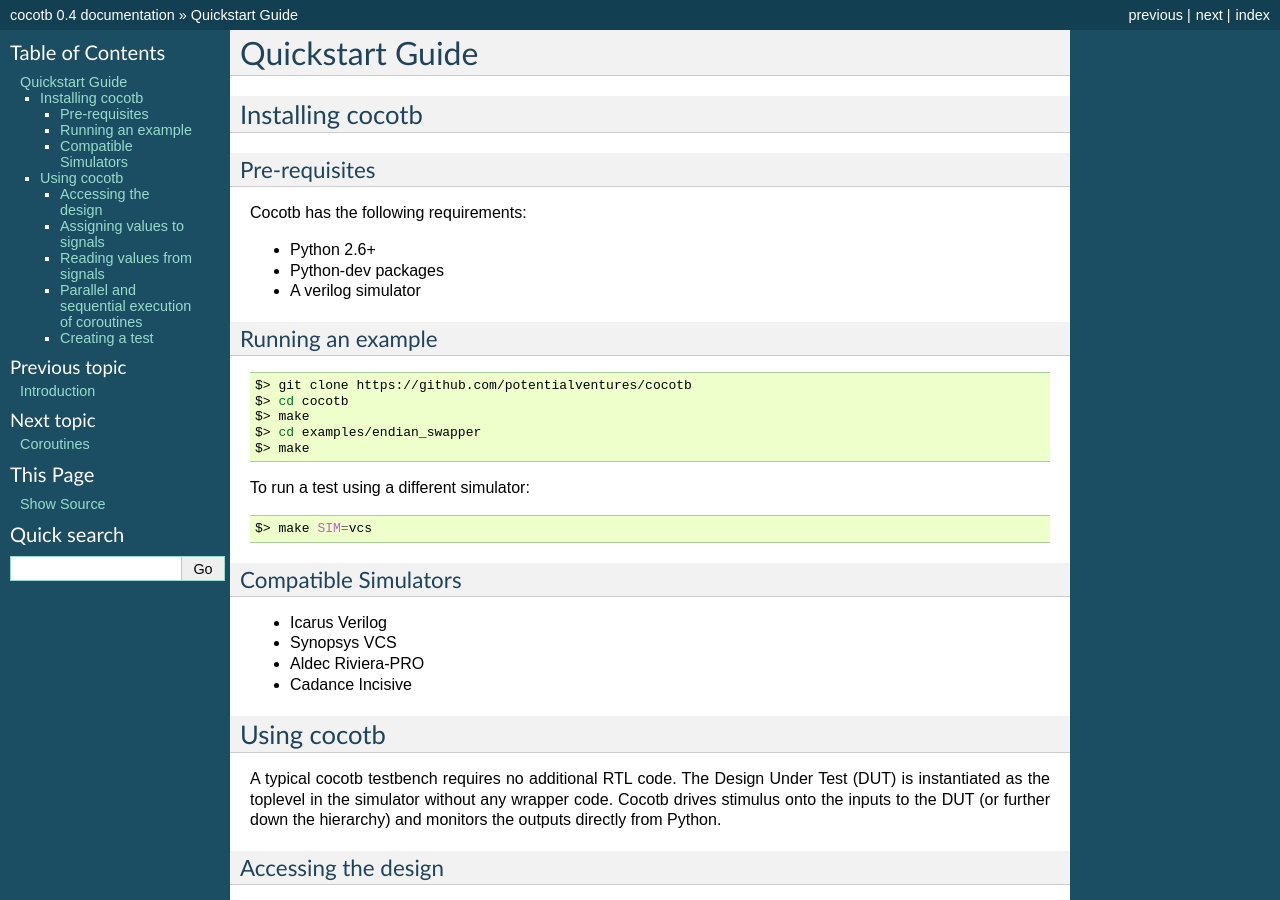
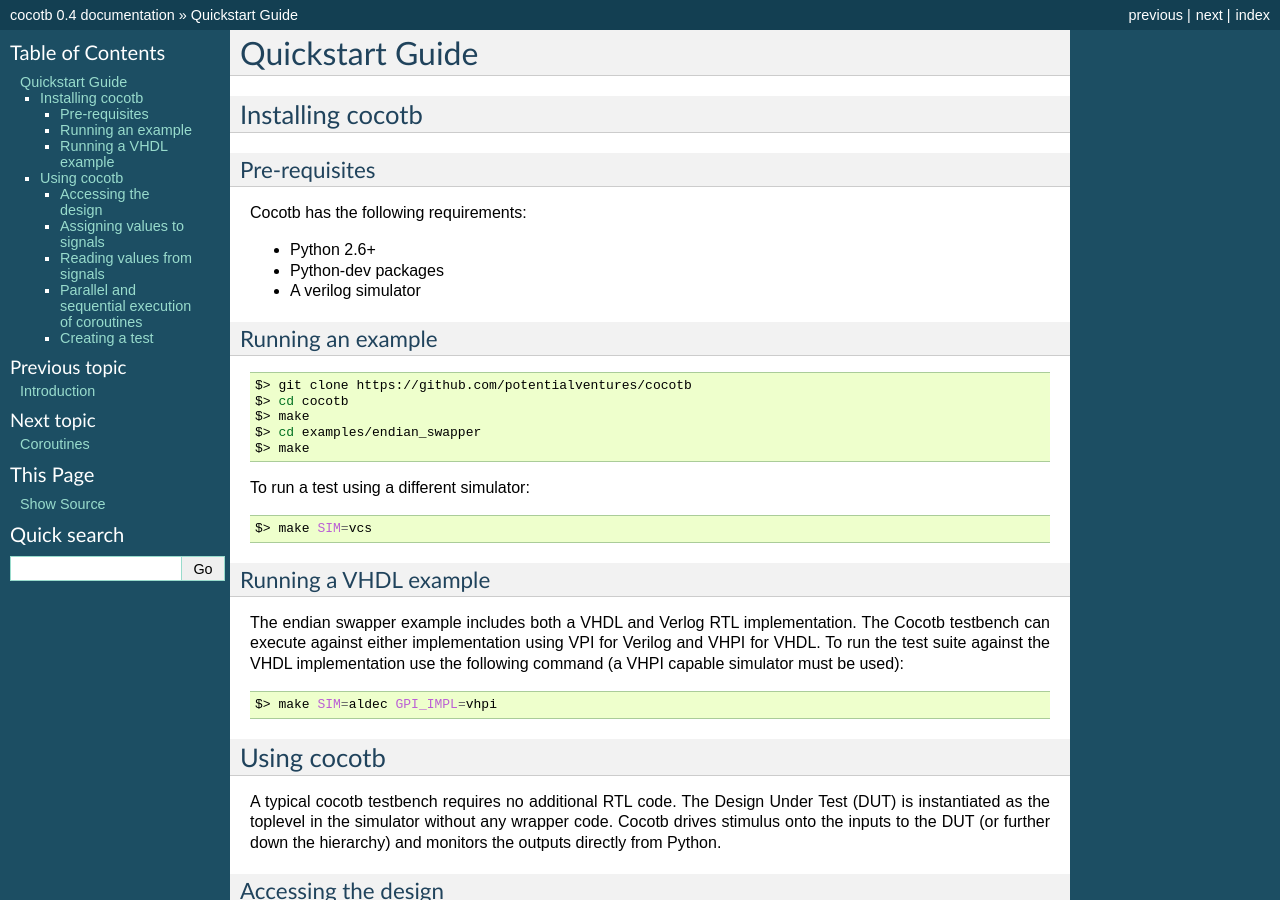
Before and after one commit to bushbecky/cocotb-bus, a Sphinx documentation site: the page built from documentation/source/quickstart.rst, in a window 1280 px wide and 900 px high. Built offline with Sphinx 7.4.7, drawn with Linux system fonts in a browser that asks for light colours; formulas are drawn with MathJax 3.

Commit message:
Added note about running a VHDL example

```diff
--- a/documentation/source/quickstart.rst
+++ b/documentation/source/quickstart.rst
@@ -34,13 +34,14 @@
     $> make SIM=vcs
 
 
-Compatible Simulators
----------------------
+Running a VHDL example
+----------------------
 
-* Icarus Verilog
-* Synopsys VCS
-* Aldec Riviera-PRO
-* Cadance Incisive
+The endian swapper example includes both a VHDL and Verlog RTL implementation.  The Cocotb testbench can execute against either implementation using VPI for Verilog and VHPI for VHDL.  To run the test suite against the VHDL implementation use the following command (a VHPI capable simulator must be used):
+
+.. code-block:: bash
+
+    $> make SIM=aldec GPI_IMPL=vhpi
 
 
 
```
